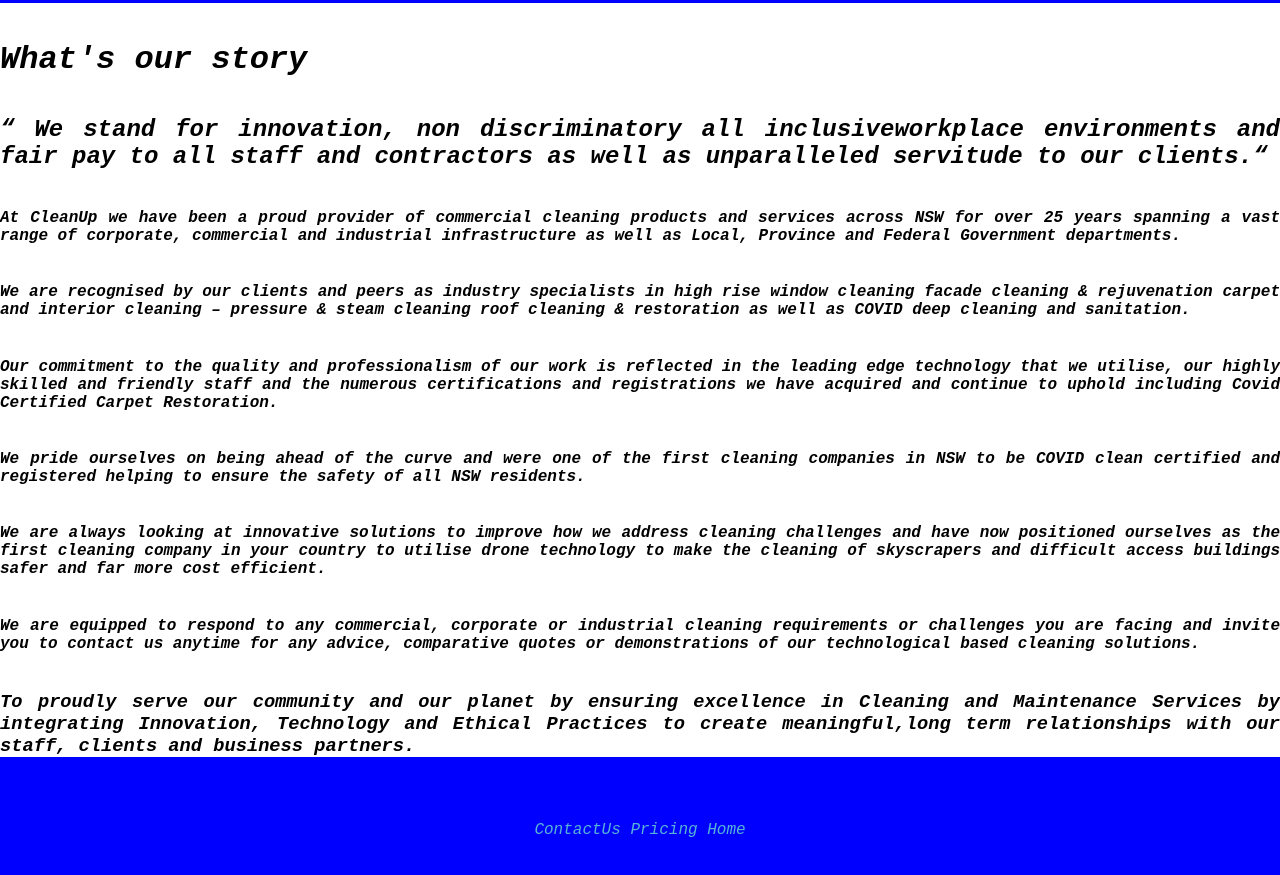
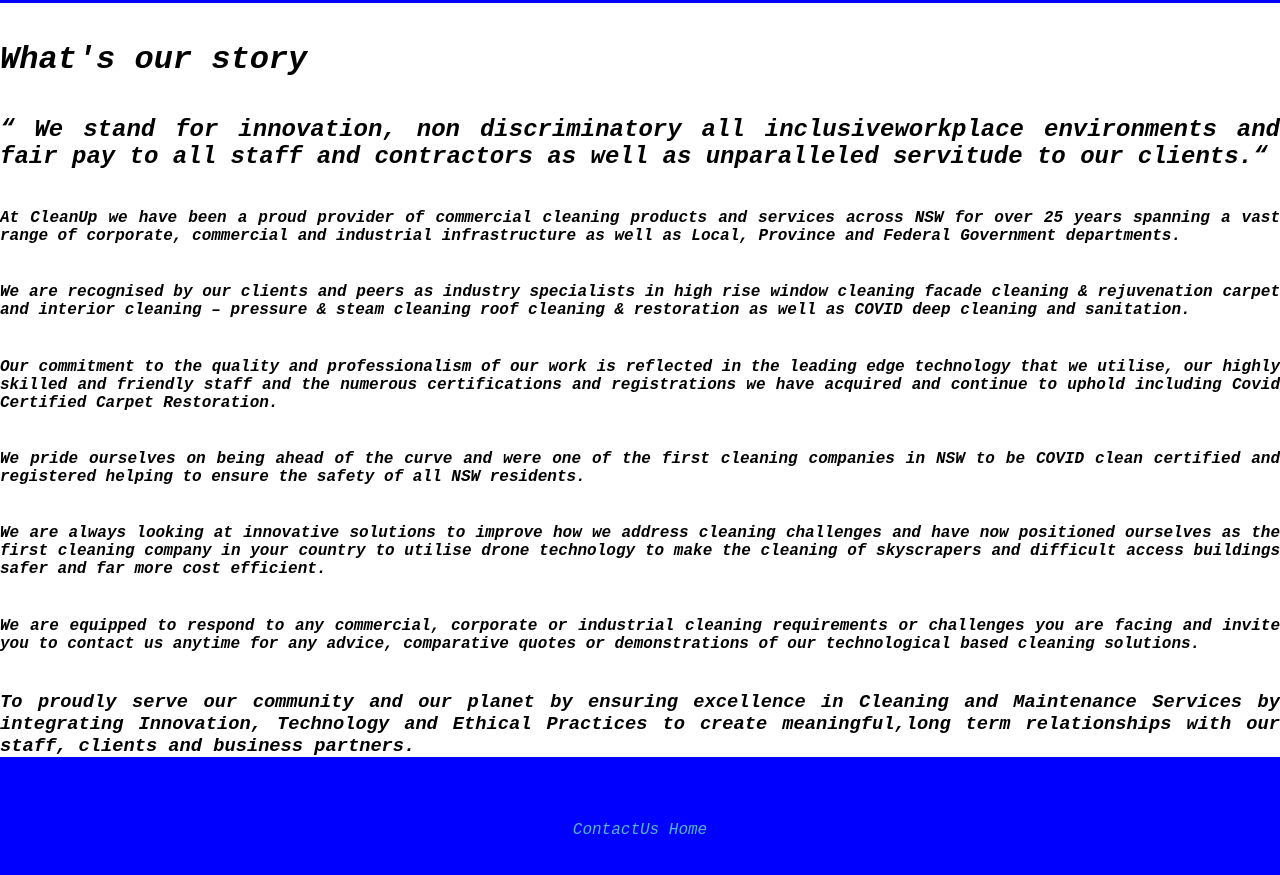
Before and after one commit to Turtle-Head/CleanUp, a plain HTML site: page aboutUs.html in a window 1280 px wide. Shown: the part 826-1701 px from the top of the page. Drawn offline with Linux system fonts and the light colour scheme.

Commit message:
fixes
updating linking

```diff
--- a/aboutUs.html
+++ b/aboutUs.html
@@ -42,7 +42,7 @@
     <footer class="hd1">
         <div class="nav mroom">
             <a href="contactUs.html">  ContactUs </a>
-            <a href="table.html">  Pricing  </a>
+           <!-- <a href="table.html">  Pricing  </a> -->
             <a href=".\index.html">  Home</a>
           </div>
     </footer>
```
